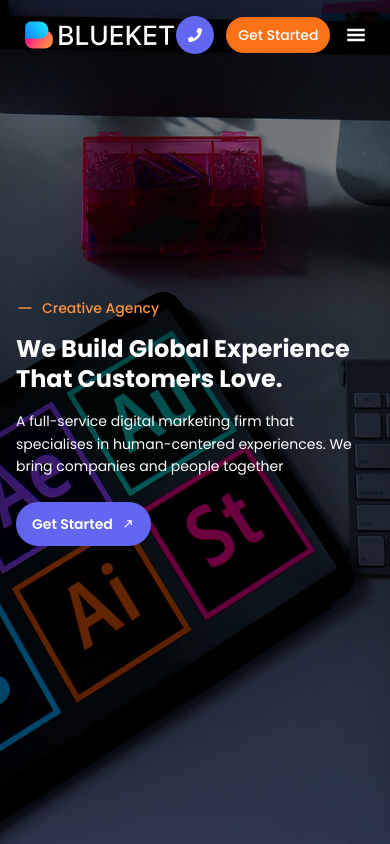
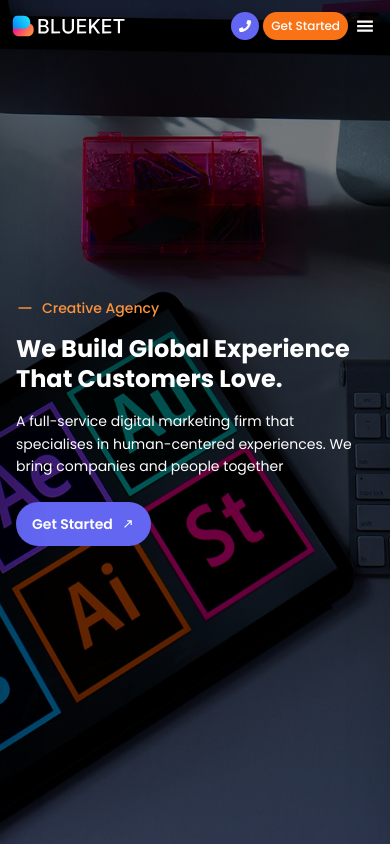
Before and after one commit to Alvin-progg/proposal, a React (Vite) app: page / in a window 390 px wide. Shown: the top 844 px of the page. Built offline with nearby package versions, Linux system fonts and the light colour scheme.

Commit message:
232ddadq

```diff
--- a/src/components/Nav.jsx
+++ b/src/components/Nav.jsx
@@ -39,8 +39,8 @@
       )}
 
       <nav
-        className={`flex justify-between items-center px-6 py-4 h-auto fixed top-0 left-0 w-full z-50 transition-all duration-500
-        xl:px-10 xl:justify-center xl:gap-20
+        className={`flex justify-between items-center px-3 py-3 h-auto fixed top-0 left-0 w-full z-50 transition-all duration-500
+        sm:px-6 sm:py-4 xl:px-10 xl:justify-center xl:gap-20
         ${scrolled ? "backdrop-blur-md bg-bg-50/30 shadow-sm text-text-black" : "bg-transparent text-text"}`}
       >
         <a href="#" className="flex-shrink-0">
@@ -48,46 +48,47 @@
             src={!scrolled ? logoWhite : logoBlack}
             alt="Logo"
             loading='lazy'
-            className="h-8 lg:h-10"
+            className="h-6 sm:h-8 lg:h-10"
           />
         </a>
 
         <ul className="hidden xl:flex items-center gap-6 text-lg xl:gap-8 xl:text-xl">
-          <li><a href="#" className="">Demo</a></li>
-          <li><a href="#" className="">About Us</a></li>
-          <li><a href="#" className="">Services</a></li>
-          <li><a href="#" className="">Portfolio</a></li>
-          <li><a href="#" className="">Blog</a></li>
-          <li><a href="#" className="">Contact Us</a></li>
+          <li><a href="#" className="hover:text-hover-500 transition-colors">Demo</a></li>
+          <li><a href="#" className="hover:text-hover-500 transition-colors">About Us</a></li>
+          <li><a href="#" className="hover:text-hover-500 transition-colors">Services</a></li>
+          <li><a href="#" className="hover:text-hover-500 transition-colors">Portfolio</a></li>
+          <li><a href="#" className="hover:text-hover-500 transition-colors">Blog</a></li>
+          <li><a href="#" className="hover:text-hover-500 transition-colors">Contact Us</a></li>
         </ul>
 
-        <div className="flex items-center gap-3">
+        <div className="flex items-center gap-1 sm:gap-3">
           <button
-            className="bg-bg-500 text-text p-3 rounded-full hover:bg-hover-600 transition-all duration-300 flex-shrink-0"
+            className="bg-bg-500 text-text p-2 sm:p-3 rounded-full hover:bg-hover-600 transition-all duration-300 flex-shrink-0"
             aria-label="Get in touch"
             onClick={toggleSidebar}
           >
-            <FaPhone className="text-sm lg:text-base" />
+            <FaPhone className="text-xs sm:text-sm lg:text-base" />
           </button>
 
           <a
             href="#"
-            className="relative flex items-center justify-center gap-2 bg-hover-500 text-text rounded-full overflow-hidden transition-all duration-300 hover:-translate-y-1 hover:shadow-lg group flex-shrink-0
-              px-3 py-2 text-sm min-w-[90px]
-              sm:px-4 sm:py-3 sm:text-base sm:min-w-[120px]
+            className="relative flex items-center justify-center gap-1 bg-hover-500 text-text rounded-full overflow-hidden transition-all duration-300 hover:-translate-y-1 hover:shadow-lg group flex-shrink-0
+              px-2 py-1.5 text-xs min-w-[70px]
+              sm:px-3 sm:py-2 sm:text-sm sm:min-w-[90px] sm:gap-2
+              md:px-4 md:py-3 md:text-base md:min-w-[120px]
               lg:px-6 lg:py-3 lg:text-lg lg:min-w-[140px]"
             aria-label="Get Started with our services"
           >
-            <span className="relative z-10 flex items-center gap-2 font-medium">
+            <span className="relative z-10 flex items-center gap-1 sm:gap-2 font-medium">
               Get Started
-              <CgArrowTopRight className="hidden sm:block text-lg lg:text-xl" />
+              <CgArrowTopRight className="hidden sm:block text-sm md:text-lg lg:text-xl" />
             </span>
             <div className="absolute inset-0 bg-gradient-to-b from-hover-700 to-hover-500 transform -translate-y-full group-hover:translate-y-0 transition-transform duration-700 ease-in-out"></div>
           </a>
 
           <button
             aria-label='Open navigation menu'
-            className='text-xl xl:hidden flex-shrink-0 p-1'
+            className='text-lg sm:text-xl xl:hidden flex-shrink-0 p-1'
             onClick={toggleNav}
           >
             <GiHamburgerMenu />
--- a/src/components/Services.jsx
+++ b/src/components/Services.jsx
@@ -13,11 +13,10 @@
 
 
         <div className='  items-center justify-center mt-20 '>
-            <div className='p-5 flex-col items-center justify-center text-wrap gap-10 px-3 lg:w-[60vw] sm:mx-auto '>
+            <div className='p-5 flex-col items-center justify-center text-wrap gap-10 px-3 lg:w-[60vw] sm:mx-auto  '>
                 <h2 className=' justify-center-safe flex mb-5 font-bold text-2xl py-4 sm:text-4xl '>Service We Provide</h2>
-                <h3 className='justify-center-safe flex font-light  text-center  mx-auto w-[375px] sm:w-[540px] lg:w-[641px]  '>Blueket overcomes challenges, achieves results, and adds value to our clients and partners.Take a look at some of our clients' success stories.</h3>
+                <h3 className='justify-center-safe flex font-light  text-center  mx-auto w-[375px] sm:w-[540px] lg:w-[641px] max-sm:text-sm max-sm:w-[320px]  '>Blueket overcomes challenges, achieves results, and adds value to our clients and partners.Take a look at some of our clients' success stories.</h3>
             </div>
-
         </div>
 
         <div className=' grid grid-1  md:grid-cols-2 md:grid-rows-2  sm:grid-rows-2 mx-auto lg:flex sm:grid-cols-2 max-sm:flex-col justify-center items-center lg:m-10 gap-14 max-md:mt-14 sm:mx-15 md:mx-30'>
```
